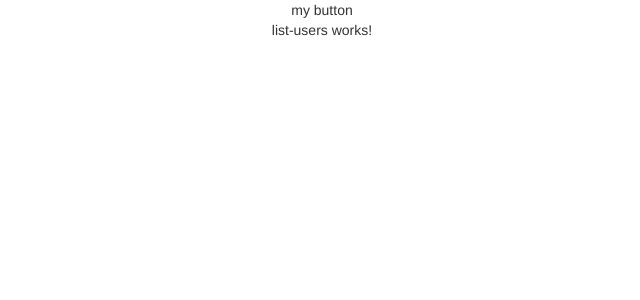
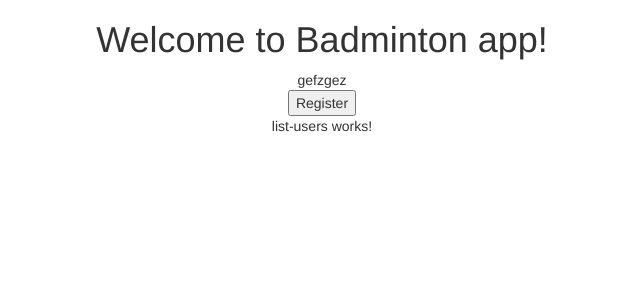
Before and after one commit to FRosay/MEAN-application-skeleton, an Angular app in the folder front/: page / in a window 1280 px wide. Shown: the top 300 px of the page, without its empty margins (318-958 px from the left). Built offline with nearby package versions, Linux system fonts and the light colour scheme.

Commit message:
Modifs du cours 1

```diff
--- a/front/src/app/app.component.html
+++ b/front/src/app/app.component.html
@@ -1,5 +1,7 @@
-<!--The content below is only a placeholder and can be replaced.-->
 <div style="text-align:center">
-    <app-register-button></app-register-button>
-    <app-list-users></app-list-users>
+  <h1>
+    Welcome to {{ title }}!
+  </h1>
+  <app-register-button></app-register-button>
+  <app-list-users></app-list-users>
 </div>
--- a/front/src/app/app.module.ts
+++ b/front/src/app/app.module.ts
@@ -1,6 +1,6 @@
 import { BrowserModule } from '@angular/platform-browser';
 import { NgModule } from '@angular/core';
-import {NgbModule} from '@ng-bootstrap/ng-bootstrap';
+import { NgbModule } from '@ng-bootstrap/ng-bootstrap';
 
 import { AppComponent } from './app.component';
 import { FormsModule } from '@angular/forms';
--- a/front/src/app/list-users/list-users.component.ts
+++ b/front/src/app/list-users/list-users.component.ts
@@ -12,4 +12,13 @@ export class ListUsersComponent implements OnInit {
   ngOnInit() {
   }
 
+  getUsers = function() {
+    return [
+      {
+      name: "Toto"
+    }, {
+      name: "Tata"
+    }]
+  }
+
 }
--- a/front/src/app/register-button/register-button.component.html
+++ b/front/src/app/register-button/register-button.component.html
@@ -1,3 +1,5 @@
 <div style="text-align:center">
-    my button
+gefzgez
 </div>
+
+<button (click)="registerButton()">Register</button>
--- a/front/src/app/register-button/register-button.component.ts
+++ b/front/src/app/register-button/register-button.component.ts
@@ -11,4 +11,12 @@ export class RegisterButtonComponent implements OnInit {
   ngOnInit() {
   }
 
+  register = function(name) {
+    console.log("utilisateur enregistré " + name);
+  }
+
+registerButton(): void {
+
 }
+
+}
```
